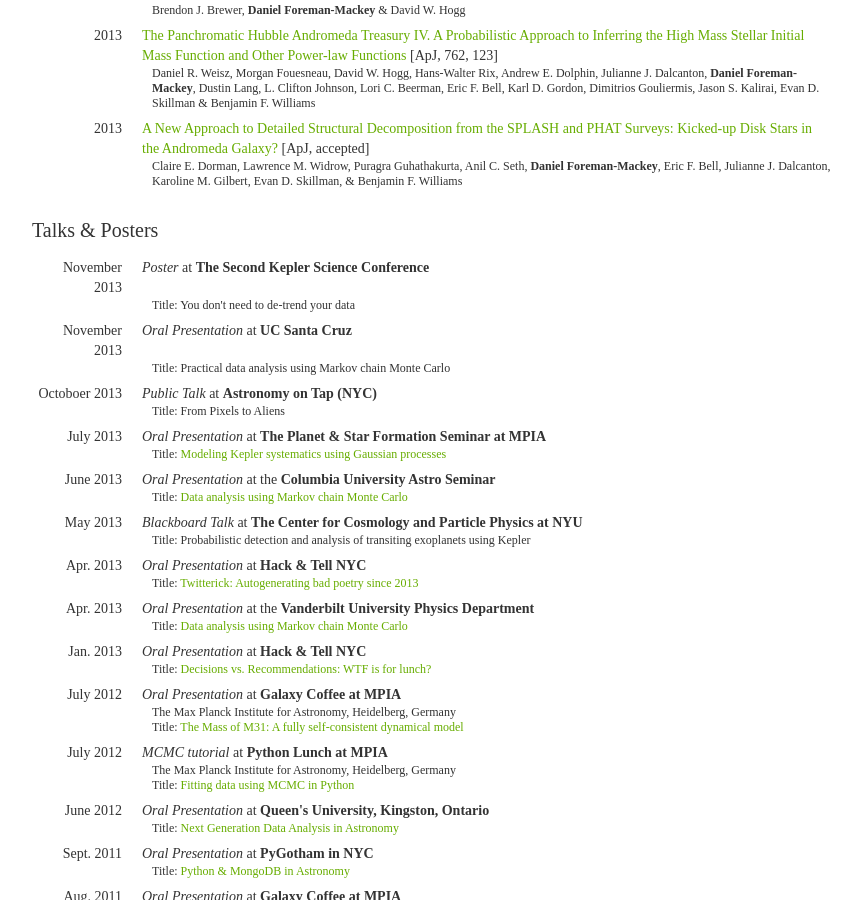
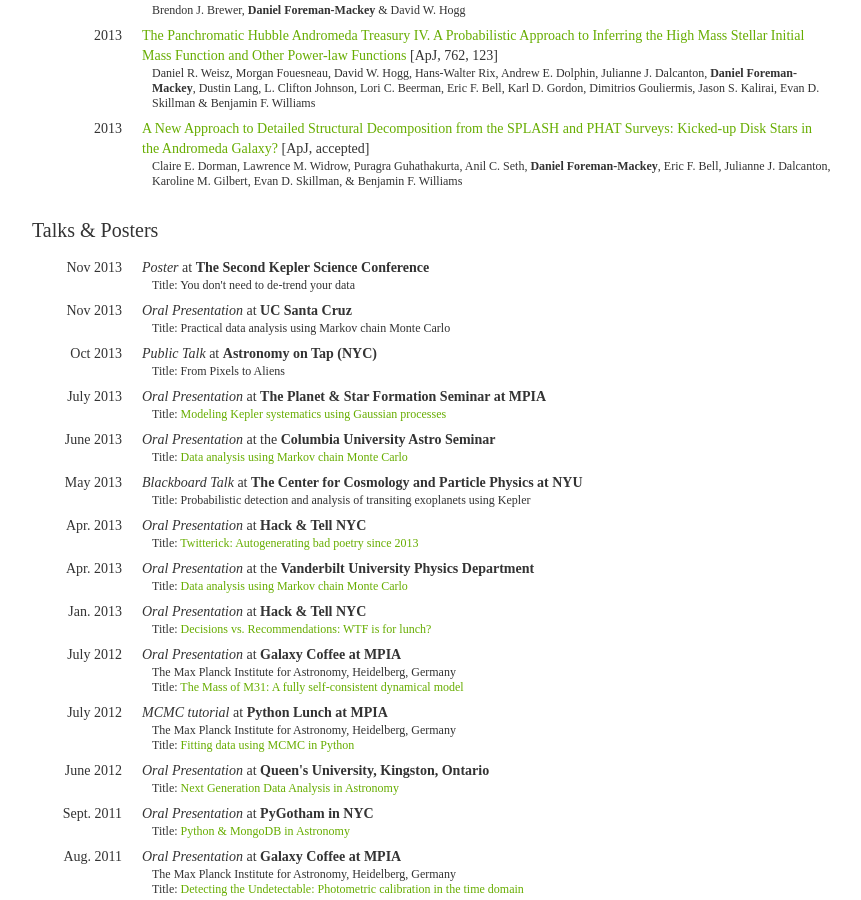
Before and after one commit to dfm/dfm.github.com, a Jekyll site: the page cv/index.html, which Jekyll copies as it is, in a window 1280 px wide and 900 px high, scrolled down 1399 px. Shown: the whole window, without its empty margins (208-1069 px from the left). Built offline with Jekyll 4.4.1, drawn with Linux system fonts in a browser that asks for light colours; comment, search, counter and statistics services are not loaded.

Commit message:
Date formatting for CV

```diff
--- a/cv/index.html
+++ b/cv/index.html
@@ -273,7 +273,7 @@
 
             <ul>
                 <li>
-                    <span class="date">November 2013</span>
+                    <span class="date">Nov 2013</span>
                     <span class="position">Poster</span> at
                     <span class="institute">The Second Kepler Science Conference</span>
                     <span class="meta">
@@ -281,7 +281,7 @@
                     </span>
                 </li>
                 <li>
-                    <span class="date">November 2013</span>
+                    <span class="date">Nov 2013</span>
                     <span class="position">Oral Presentation</span> at
                     <span class="institute">UC Santa Cruz</span>
                     <span class="meta">
@@ -289,7 +289,7 @@
                     </span>
                 </li>
                 <li>
-                    <span class="date">Octoboer 2013</span>
+                    <span class="date">Oct 2013</span>
                     <span class="position">Public Talk</span> at
                     <span class="institute">Astronomy on Tap (NYC)</span>
                     <span class="meta">
```
